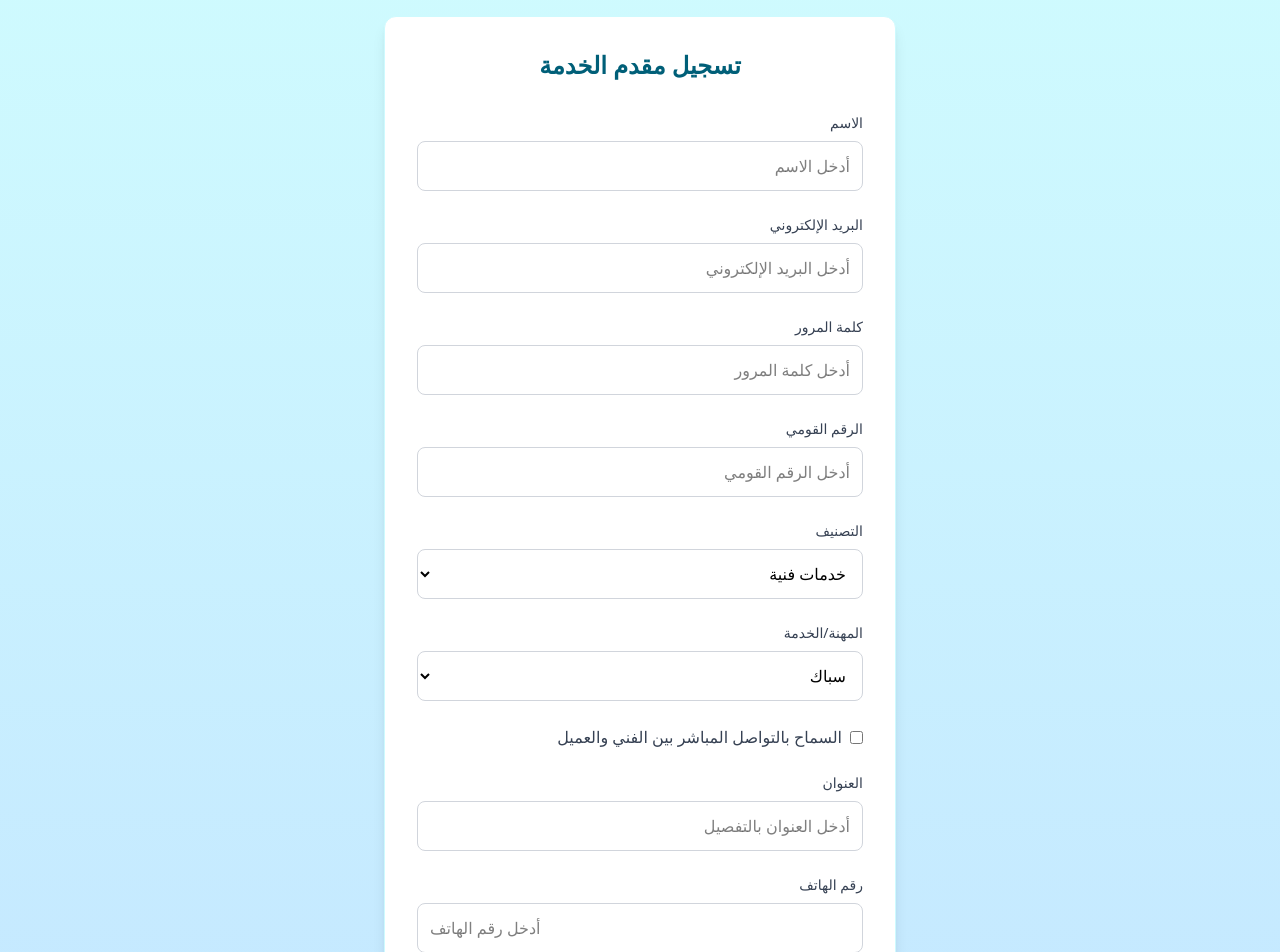
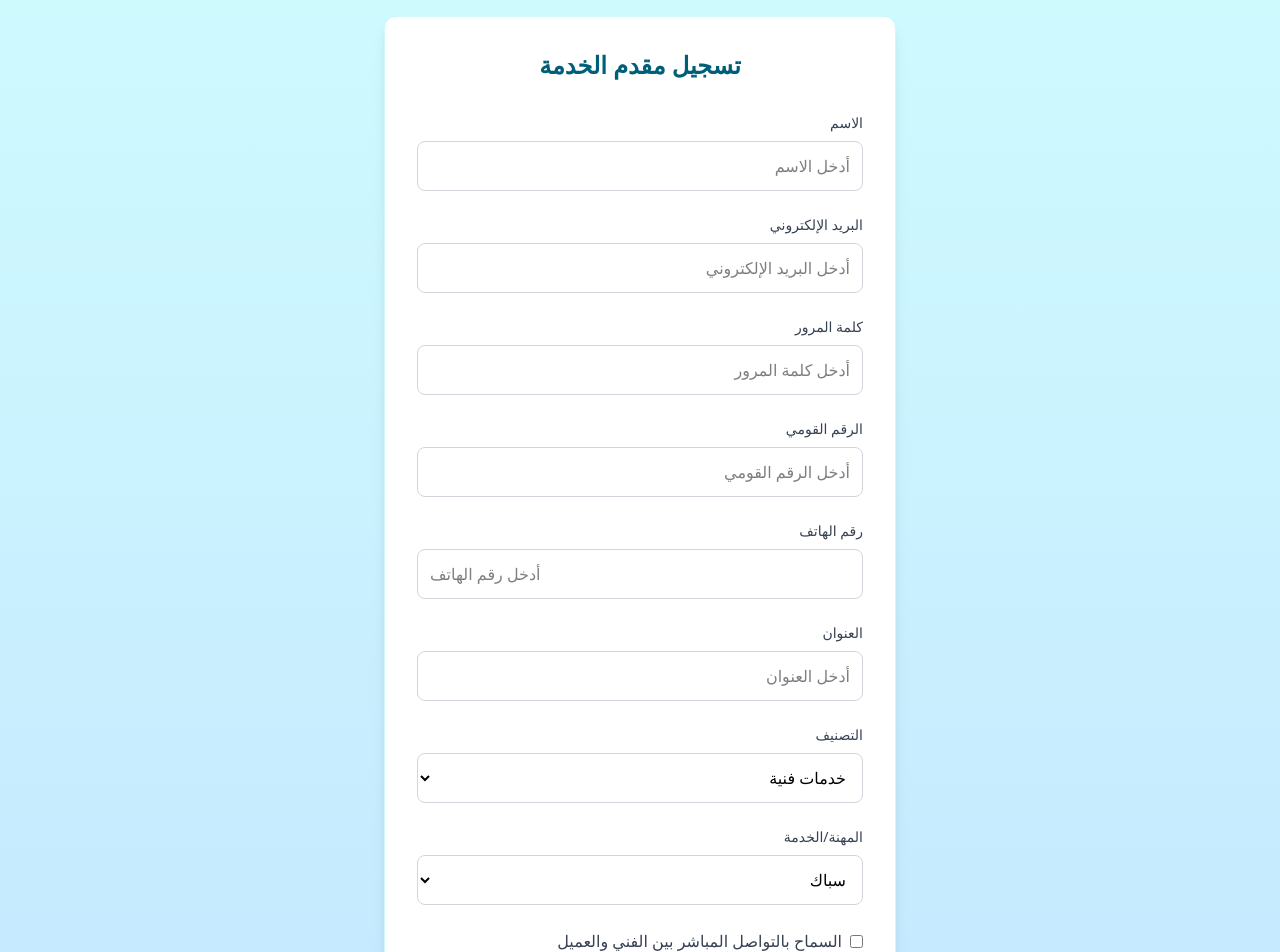
Before and after one commit to AbdelrahmanShams1/nafany, a React (Vite) app: page /nafany/register in a window 1280 px wide. Shown: the top 952 px of the page. Built offline with nearby package versions, Linux system fonts and the light colour scheme.

Commit message:
update providerSignUp

```diff
--- a/src/components/register.jsx
+++ b/src/components/register.jsx
@@ -33,15 +33,18 @@ const RegisterProvider = () => {
   const [previewFrontImage, setPreviewFrontImage] = useState(null);
   const [previewBackImage, setPreviewBackImage] = useState(null);
   const [previewProfileImage, setPreviewProfileImage] = useState(null);
+  const [errors, setErrors] = useState({});
+  const [emailExists, setEmailExists] = useState(false);
+  const [isSubmitting, setIsSubmitting] = useState(false);
 
-  const governorates =  [
+  const governorates = [
     "وسط البلد", "الزمالك", "المعادي", "مدينة نصر", "مصر الجديدة",
     "التجمع الخامس", "الرحاب", "مدينتي", "الشروق", "العبور",
     "6 أكتوبر", "الشيخ زايد", "حدائق الأهرام", "المقطم", "عين شمس",
     "المرج", "حلوان", "دار السلام", "السيدة زينب", "باب الشعرية",
     "شبرا", "الزاوية الحمراء", "حدائق القبة", "المطرية", "مدينة بدر",
     "البساتين", "التبين", "الواحة", "النزهة", "الهرم"
-];
+  ];
 
   const serviceCategories = {
     "خدمات فنية": [
@@ -74,6 +77,36 @@ const RegisterProvider = () => {
     }));
   }, []);
 
+  const validateForm = () => {
+    let newErrors = {};
+
+    if (!formData.name.trim()) newErrors.name = "الاسم مطلوب";
+    if (!formData.email.trim()) {
+      newErrors.email = "البريد الإلكتروني مطلوب";
+    } else if (!/\S+@\S+\.\S+/.test(formData.email)) {
+      newErrors.email = "البريد الإلكتروني غير صالح";
+    }
+    if (!formData.password.trim()) {
+      newErrors.password = "كلمة المرور مطلوبة";
+    } else if (formData.password.length < 6) {
+      newErrors.password = "يجب أن تكون كلمة المرور 6 أحرف على الأقل";
+    }
+    if (!formData.nationalId.trim()) newErrors.nationalId = "الرقم القومي مطلوب";
+    if (!formData.idFrontImage) newErrors.idFrontImage = "صورة البطاقة الأمامية مطلوبة";
+    if (!formData.idBackImage) newErrors.idBackImage = "صورة البطاقة الخلفية مطلوبة";
+    if (!formData.phone.trim()) newErrors.phone = "رقم الهاتف مطلوب";
+    if (!formData.address.trim()) newErrors.address = "العنوان مطلوب";
+
+    setErrors(newErrors);
+    return Object.keys(newErrors).length === 0;
+  };
+
+  const checkEmailExists = async (email) => {
+    const q = query(collection(db, "serviceProviders"), where("email", "==", email));
+    const querySnapshot = await getDocs(q);
+    return !querySnapshot.empty;
+  };
+
   const handleImageUpload = (file, field) => {
     if (!file) return;
 
@@ -87,8 +120,10 @@ const RegisterProvider = () => {
 
       if (field === "idFrontImage") {
         setPreviewFrontImage(base64Image);
+        setErrors({...errors, idFrontImage: ""});
       } else if (field === "idBackImage") {
         setPreviewBackImage(base64Image);
+        setErrors({...errors, idBackImage: ""});
       } else if (field === "profileImage") {
         setPreviewProfileImage(base64Image);
       }
@@ -108,18 +143,29 @@ const RegisterProvider = () => {
 
   const handleSubmit = async (e) => {
     e.preventDefault();
+    setIsSubmitting(true);
 
-    if (!formData.idFrontImage || !formData.idBackImage) {
-      alert("يرجى رفع صور البطاقة قبل التسجيل.");
+    if (!validateForm()) {
+      setIsSubmitting(false);
       return;
     }
 
     try {
-      const q = query(collection(db, "serviceProviders"), where("email", "==", formData.email));
-      const querySnapshot = await getDocs(q);
+      const emailAlreadyExists = await checkEmailExists(formData.email);
 
-      if (!querySnapshot.empty) {
-        alert("البريد الإلكتروني مسجل بالفعل.");
+      if (emailAlreadyExists) {
+        setEmailExists(true);
+        setIsSubmitting(false);
+        return;
+      }
+
+      if (!formData.idFrontImage || !formData.idBackImage) {
+        setErrors({
+          ...errors,
+          idFrontImage: !formData.idFrontImage ? "صورة البطاقة الأمامية مطلوبة" : "",
+          idBackImage: !formData.idBackImage ? "صورة البطاقة الخلفية مطلوبة" : ""
+        });
+        setIsSubmitting(false);
         return;
       }
 
@@ -141,9 +187,10 @@ const RegisterProvider = () => {
         createdAt: new Date(),
         ratings: {},
         chats: {},
-        works: [], // مصفوفة فارغة للأعمال
-
-
+        works: [],
+        worksCount: 0,
+        averageRating: 0,
+        totalRatings: 0
       };
 
       if (formData.category === "خدمات فنية") {
@@ -157,7 +204,58 @@ const RegisterProvider = () => {
     } catch (e) {
       console.error("حدث خطأ أثناء التسجيل: ", e);
       alert("حدث خطأ أثناء التسجيل، يرجى المحاولة مرة أخرى");
+    } finally {
+      setIsSubmitting(false);
     }
+  };
+
+  const handleChange = (e) => {
+    const { name, value } = e.target;
+    setFormData({ ...formData, [name]: value });
+
+    if (errors[name]) {
+      setErrors({ ...errors, [name]: "" });
+    }
+
+    if (name === "email" && emailExists) {
+      setEmailExists(false);
+    }
+  };
+
+  const renderInputField = (key, index) => {
+    const labels = {
+      name: "الاسم",
+      email: "البريد الإلكتروني",
+      password: "كلمة المرور",
+      nationalId: "الرقم القومي",
+      phone: "رقم الهاتف",
+      address: "العنوان"
+    };
+
+    const types = {
+      password: "password",
+      email: "email",
+      nationalId: "number",
+      phone: "tel",
+      default: "text"
+    };
+
+    return (
+      <motion.div key={index} initial={{ x: -20, opacity: 0 }} animate={{ x: 0, opacity: 1 }} transition={{ delay: index * 0.2 }}>
+        <label className="block text-gray-700 font-medium text-sm mb-2">{labels[key]}</label>
+        <input
+          type={types[key] || types.default}
+          name={key}
+          placeholder={`أدخل ${labels[key]}`}
+          className={`w-full border ${errors[key] ? 'border-red-500' : 'border-gray-300'} rounded-lg p-3 focus:ring-2 focus:ring-cyan-500`}
+          required
+          value={formData[key]}
+          onChange={handleChange}
+        />
+        {errors[key] && <p className="text-red-500 text-sm mt-1">{errors[key]}</p>}
+        {key === "email" && emailExists && <p className="text-red-500 text-sm mt-1">البريد الإلكتروني مستخدم بالفعل</p>}
+      </motion.div>
+    );
   };
 
   return (
@@ -184,27 +282,9 @@ const RegisterProvider = () => {
         </motion.h2>
 
         <motion.form onSubmit={handleSubmit} className="space-y-6" initial={{ opacity: 0 }} animate={{ opacity: 1 }} transition={{ duration: 1 }}>
-          {["name", "email", "password", "nationalId"].map((key, index) => (
-            <motion.div key={index} initial={{ x: -20, opacity: 0 }} animate={{ x: 0, opacity: 1 }} transition={{ delay: index * 0.2 }}>
-              <label className="block text-gray-700 font-medium text-sm mb-2">
-                {key === "name" ? "الاسم" :
-                 key === "email" ? "البريد الإلكتروني" :
-                 key === "password" ? "كلمة المرور" :
-                 "الرقم القومي"}
-              </label>
-              <input
-                type={key === "password" ? "password" : "text"}
-                placeholder={`أدخل ${key === "name" ? "الاسم" :
-                            key === "email" ? "البريد الإلكتروني" :
-                            key === "password" ? "كلمة المرور" :
-                            "الرقم القومي"}`}
-                className="w-full border border-gray-300 rounded-lg p-3 focus:ring-2 focus:ring-cyan-500"
-                required
-                value={formData[key]}
-                onChange={(e) => setFormData((prev) => ({ ...prev, [key]: e.target.value }))}
-              />
-            </motion.div>
-          ))}
+          {["name", "email", "password", "nationalId", "phone", "address"].map((key, index) =>
+            renderInputField(key, index)
+          )}
 
           <motion.div initial={{ x: 20, opacity: 0 }} animate={{ x: 0, opacity: 1 }} transition={{ delay: 0.2 }}>
             <label className="block text-gray-700 font-medium text-sm mb-2">التصنيف</label>
@@ -248,31 +328,7 @@ const RegisterProvider = () => {
             </motion.div>
           )}
 
-          <motion.div initial={{ x: -20, opacity: 0 }} animate={{ x: 0, opacity: 1 }} transition={{ delay: 0.5 }}>
-            <label className="block text-gray-700 font-medium text-sm mb-2">العنوان</label>
-            <input
-              type="text"
-              placeholder="أدخل العنوان بالتفصيل"
-              className="w-full border border-gray-300 rounded-lg p-3 focus:ring-2 focus:ring-cyan-500"
-              required
-              value={formData.address}
-              onChange={(e) => setFormData(prev => ({ ...prev, address: e.target.value }))}
-            />
-          </motion.div>
-
-          <motion.div initial={{ x: -20, opacity: 0 }} animate={{ x: 0, opacity: 1 }} transition={{ delay: 0.6 }}>
-            <label className="block text-gray-700 font-medium text-sm mb-2">رقم الهاتف</label>
-            <input
-              type="tel"
-              placeholder="أدخل رقم الهاتف"
-              className="w-full border border-gray-300 rounded-lg p-3 focus:ring-2 focus:ring-cyan-500"
-              required
-              value={formData.phone}
-              onChange={(e) => setFormData(prev => ({ ...prev, phone: e.target.value }))}
-            />
-          </motion.div>
-
-          <motion.div initial={{ x: 20, opacity: 0 }} animate={{ x: 0, opacity: 1 }} transition={{ delay: 0.7 }}>
+          <motion.div initial={{ x: 20, opacity: 0 }} animate={{ x: 0, opacity: 1 }} transition={{ delay: 0.5 }}>
             <label className="block text-gray-700 font-medium text-sm mb-2">المحافظة</label>
             <select
               className="w-full border border-gray-300 rounded-lg p-3 focus:ring-2 focus:ring-cyan-500"
@@ -286,7 +342,7 @@ const RegisterProvider = () => {
             </select>
           </motion.div>
 
-          <motion.div initial={{ x: 20, opacity: 0 }} animate={{ x: 0, opacity: 1 }} transition={{ delay: 0.8 }}>
+          <motion.div initial={{ x: 20, opacity: 0 }} animate={{ x: 0, opacity: 1 }} transition={{ delay: 0.6 }}>
             <label className="block text-gray-700 font-medium text-sm mb-2">رسوم الاشتراك</label>
             <select
               className="w-full border border-gray-300 rounded-lg p-3 focus:ring-2 focus:ring-cyan-500"
@@ -300,21 +356,22 @@ const RegisterProvider = () => {
             </select>
           </motion.div>
 
-          <motion.div className="space-y-3" initial={{ opacity: 0 }} animate={{ opacity: 1 }} transition={{ delay: 0.9 }}>
+          <motion.div className="space-y-3" initial={{ opacity: 0 }} animate={{ opacity: 1 }} transition={{ delay: 0.7 }}>
             <label className="block text-gray-700 font-medium text-sm">صور البطاقة</label>
             <div className="grid grid-cols-1 md:grid-cols-2 gap-4">
               {[
-                { field: "idFrontImage", label: "صورة البطاقة من الأمام", preview: previewFrontImage },
-                { field: "idBackImage", label: "صورة البطاقة من الخلف", preview: previewBackImage },
+                { field: "idFrontImage", label: "صورة البطاقة من الأمام", preview: previewFrontImage, error: errors.idFrontImage },
+                { field: "idBackImage", label: "صورة البطاقة من الخلف", preview: previewBackImage, error: errors.idBackImage },
               ].map((item, index) => (
                 <motion.div key={index} className="space-y-2" initial={{ scale: 0.9, opacity: 0 }} animate={{ scale: 1, opacity: 1 }} transition={{ delay: index * 0.3 }}>
-                  <div className="bg-gray-50 border-2 border-dashed border-gray-300 rounded-lg p-4 text-center hover:border-cyan-400 transition-colors">
+                  <div className={`bg-gray-50 border-2 border-dashed ${item.error ? 'border-red-500' : 'border-gray-300'} rounded-lg p-4 text-center hover:border-cyan-400 transition-colors`}>
                     <input
                       type="file"
                       className="hidden"
                       id={`id-image-${index}`}
                       required
                       onChange={(e) => handleImageUpload(e.target.files[0], item.field)}
+                      accept="image/*"
                     />
                     <label htmlFor={`id-image-${index}`} className="cursor-pointer">
                       <div className="text-gray-500 flex flex-col items-center">
@@ -332,12 +389,13 @@ const RegisterProvider = () => {
                       </div>
                     </label>
                   </div>
+                  {item.error && <p className="text-red-500 text-sm">{item.error}</p>}
                 </motion.div>
               ))}
             </div>
           </motion.div>
 
-          <motion.div className="space-y-3" initial={{ opacity: 0 }} animate={{ opacity: 1 }} transition={{ delay: 1.0 }}>
+          <motion.div className="space-y-3" initial={{ opacity: 0 }} animate={{ opacity: 1 }} transition={{ delay: 0.8 }}>
             <label className="block text-gray-700 font-medium text-sm">الصورة الشخصية</label>
             <div className="bg-gray-50 border-2 border-dashed border-gray-300 rounded-lg p-4 text-center hover:border-cyan-400 transition-colors">
               <input
@@ -345,6 +403,7 @@ const RegisterProvider = () => {
                 className="hidden"
                 id="profile-image"
                 onChange={(e) => handleImageUpload(e.target.files[0], "profileImage")}
+                accept="image/*"
               />
               <label htmlFor="profile-image" className="cursor-pointer">
                 <div className="text-gray-500 flex flex-col items-center">
@@ -364,7 +423,7 @@ const RegisterProvider = () => {
             </div>
           </motion.div>
 
-          <motion.div initial={{ x: -20, opacity: 0 }} animate={{ x: 0, opacity: 1 }} transition={{ delay: 1.1 }}>
+          <motion.div initial={{ x: -20, opacity: 0 }} animate={{ x: 0, opacity: 1 }} transition={{ delay: 0.9 }}>
             <label className="block text-gray-700 font-medium text-sm mb-2">تعريف شخصي</label>
             <textarea
               placeholder="أدخل تعريفاً شخصياً مختصراً عنك وخبراتك"
@@ -386,11 +445,12 @@ const RegisterProvider = () => {
             </motion.button>
             <motion.button
               type="submit"
-              className="py-3 bg-cyan-600 hover:bg-cyan-700 text-white rounded-lg font-medium shadow-md flex items-center justify-center"
-              whileHover={{ scale: 1.03 }}
-              whileTap={{ scale: 0.97 }}
+              className={`py-3 ${isSubmitting ? 'bg-cyan-400' : 'bg-cyan-600 hover:bg-cyan-700'} text-white rounded-lg font-medium shadow-md flex items-center justify-center`}
+              whileHover={{ scale: isSubmitting ? 1 : 1.03 }}
+              whileTap={{ scale: isSubmitting ? 1 : 0.97 }}
+              disabled={isSubmitting}
             >
-              تسجيل
+              {isSubmitting ? 'جاري التسجيل...' : 'تسجيل'}
             </motion.button>
           </motion.div>
         </motion.form>
```
Also changed, not shown: src/components/bookPage.jsx (+11 -3 lines).
